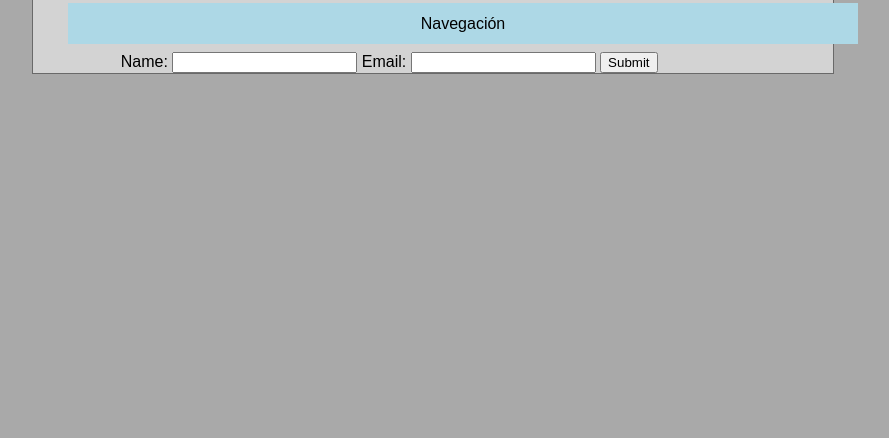
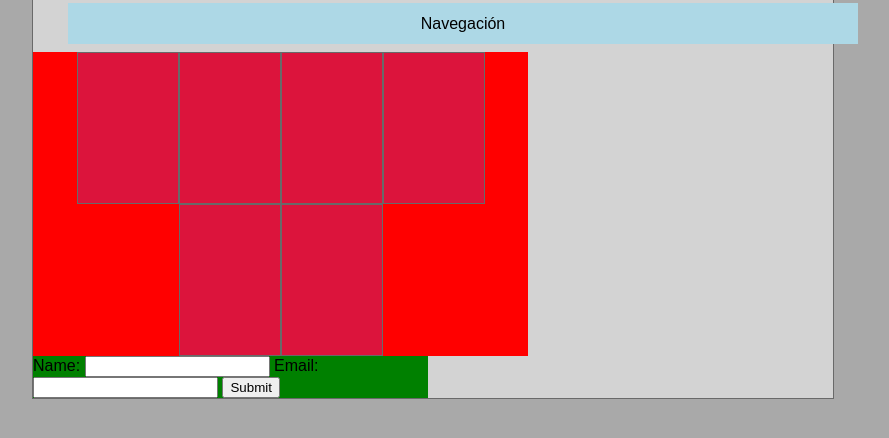
Before and after one commit to alu0101056944/sytwc-sass, a website: page public/index.html in a window 1280 px wide. Shown: the part 78-516 px from the top of the page, without its empty margins (207-1096 px from the left). Drawn offline with Linux system fonts and the light colour scheme.

Commit message:
Added feature with examples to content in html. Styled .content {.feature {.example{}}}.

```diff
--- a/public/index.html
+++ b/public/index.html
@@ -18,7 +18,14 @@
     </header>
     <main>
       <div class="content">
-        <div class="feature examples"></div>
+        <div class="feature">
+          <div class="example"></div>
+          <div class="example"></div>
+          <div class="example"></div>
+          <div class="example"></div>
+          <div class="example"></div>
+          <div class="example"></div>
+        </div>
       </div>
       <div class="sidebar">
         <div class="feature form">
--- a/public/styles/_base.scss
+++ b/public/styles/_base.scss
@@ -11,9 +11,7 @@ body {
   @include center;
   background-color: lightgray;
   width: 800px;
-  display: flex;
-  flex-wrap: wrap;
-  justify-content: space-evenly;
+  @include setupFlex();
   border: 1px solid DimGray ;
 
   header {
@@ -61,4 +59,38 @@ body {
       height: 35px;
     }
   }
+
+  main {
+    width: 800px;
+
+    .content {
+      width: 495px;
+      margin: 3px, 3px, 3px, 3px;
+      background-color: red;
+
+      %common-content {
+        width: 495px;
+        margin: 3px, 0, 3px, 0;
+      }
+
+      .feature {
+        @extend %common-content;
+        @include setupFlex();
+        justify-content: center;
+        .example {
+          background-color: crimson;
+          width: 100px;
+          height: 150px;
+          margin: 3px, 8px, 3px, 8px;
+          border: 1px solid dimgray;
+        }
+      }
+    }
+
+    .sidebar {
+      width: 395px;
+      margin: 3px, 3px, 3px, 0px;
+      background-color: green;
+    }
+  }
 }
--- a/public/styles/_mixins.scss
+++ b/public/styles/_mixins.scss
@@ -3,3 +3,9 @@
   margin: 0 auto;
   width: 50%;
 }
+
+@mixin setupFlex() {
+  display: flex;
+  flex-wrap: wrap;
+  justify-content: space-evenly;
+}
```
Also changed, not shown: public/styles/main.css, 1 other file.
